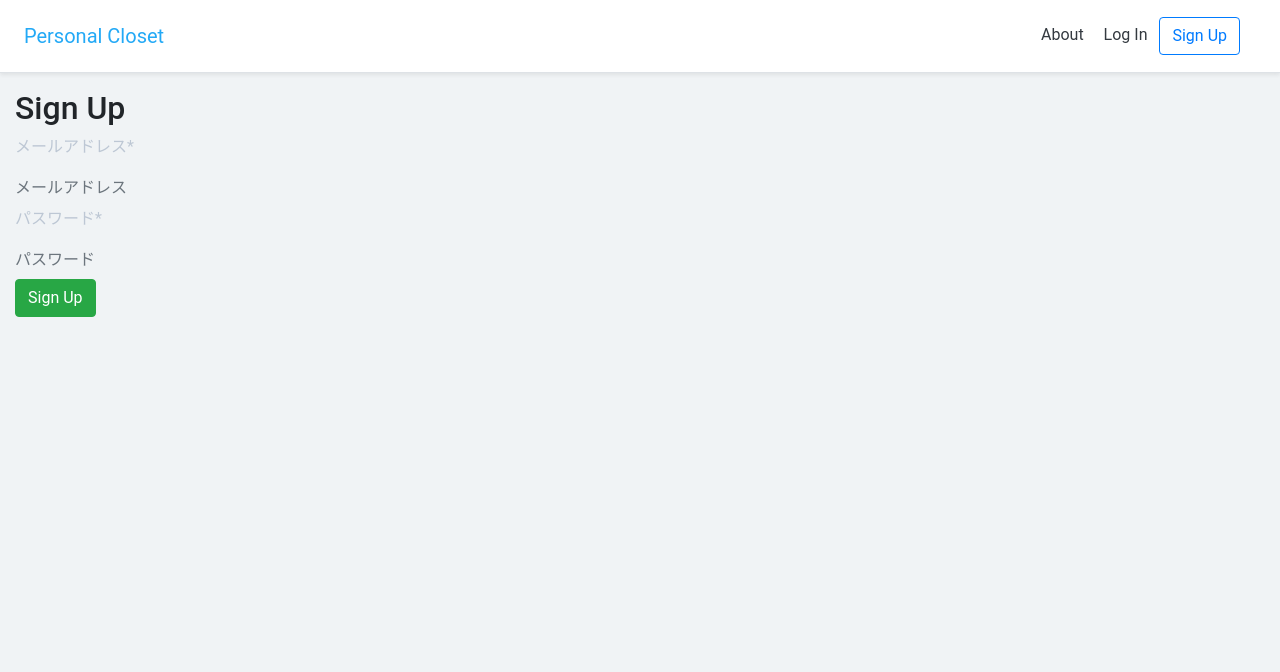
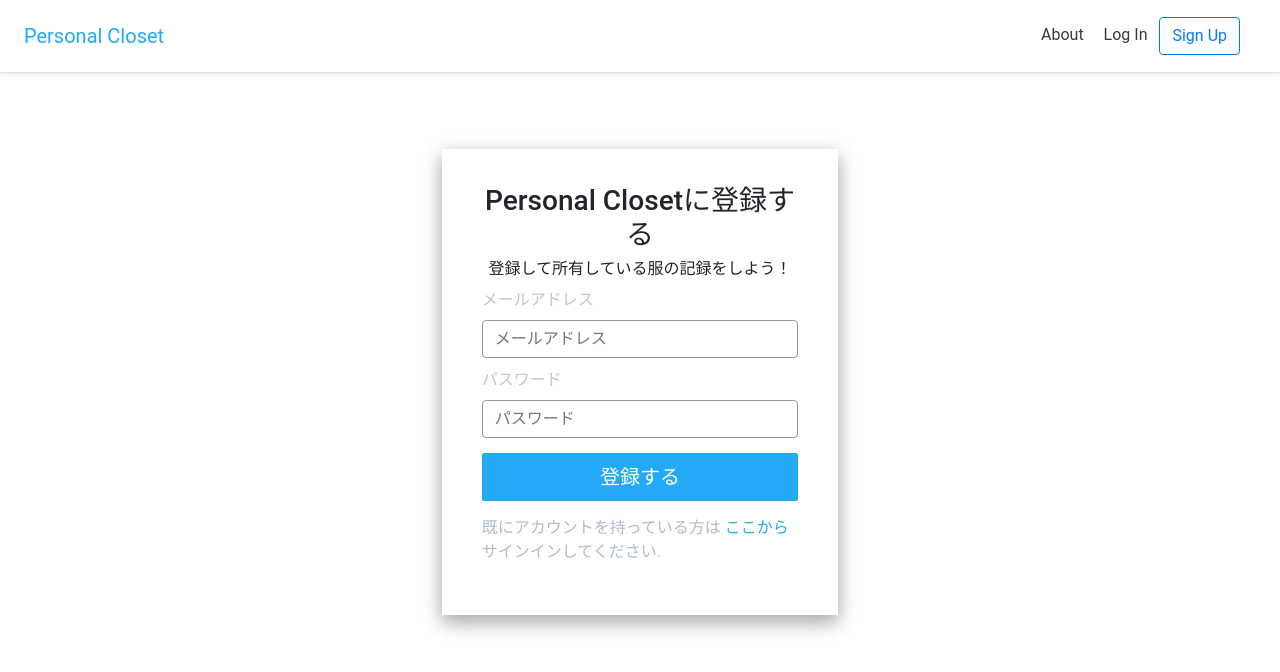
Before and after one commit to daikikuchi/Personal-closet, a Django app: page /accounts/signup/ in a window 1280 px wide. Shown: the top 672 px of the page. Run offline with Django 3.2, Linux system fonts and the light colour scheme; parts of the project's set-up code (start-up, migrations or seed data) failed here and were passed over; some libraries are stand-ins or nearby versions.

Commit message:
Created better UI for signup page

```diff
--- a/config/settings.py
+++ b/config/settings.py
@@ -171,3 +171,4 @@ ACCOUNT_AUTHENTICATION_METHOD = 'email' # Set auth method to email
 ACCOUNT_USER_MODEL_USERNAME_FIELD = None # Define that there is no user name field
 ACCOUNT_EMAIL_REQUIRED = True # Require email
 ACCOUNT_USERNAME_REQUIRED = False # do not require user name
+# ACCOUNT_LOGOUT_ON_GET = True
--- a/static/css/base.css
+++ b/static/css/base.css
@@ -1,14 +1,9 @@
-h1 {
-    color: red;
-}
-
 .bookcover {
     height: 300px;
     width: auto;
 }
 
 body {
-    background-color: #f0f3f5;
 	font-family: 'Roboto';
 }
 
@@ -57,7 +52,7 @@ body {
 	border-radius: 2px;
 	background-color: #23a9f6;
 	border-color: #23a9f6;
-	margin: 10px 0px;
+	margin: 15px 0px;
 }
 
 p {
@@ -130,3 +125,15 @@ div.field > input, div.field > textarea, div.field > select, div.field > button
 	background-color: rgb(108, 116, 236);
 	color:white;
 }
+
+/* .login-button {
+    background: none!important;
+    border: none;
+    padding: 0!important;
+    /*optional*/
+    font-family: arial, sans-serif;
+    /*input has OS specific font-family*/
+    color: #069;
+    text-decoration: underline;
+    cursor: pointer;
+} */
--- a/templates/account/login.html
+++ b/templates/account/login.html
@@ -8,6 +8,7 @@
 <div class="row justify-content-center">
   <div class="col-md-4 col-md-offset-4">
     <div class="box">
+      <h4 style="text-align:center">ログイン</h4>
       {% get_providers as socialaccount_providers %}
       {% for provider in socialaccount_providers %}
       <!-- ソーシャルログオン start -->
--- a/templates/account/logout.html
+++ b/templates/account/logout.html
@@ -5,7 +5,7 @@
 
 {% block content %}
   <h1>Log Out</h1>
-  <p>Are you sure you want to log out?</p>
+  <p>ログアウトしますか?</p>
   <form method="post" action="{% url 'account_logout' %}">
     {% csrf_token %}
     {{ form|crispy }}
--- a/templates/account/signup.html
+++ b/templates/account/signup.html
@@ -1,13 +1,44 @@
 {% extends 'base.html' %}
-{% load crispy_forms_tags %}
 
-{% block title %}Sign Up{% endblock title %}
+{% block head_title %}ユーザ登録画面{% endblock %}
 
 {% block content %}
- <h2>Sign Up</h2>
- <form method="post">
-     {% csrf_token %}
-     {{ form|crispy }}
-     <button class="btn btn-success" type="submit">Sign Up</button>
- </form>
-{% endblock content %}
+<div class="row justify-content-center">
+    <div class="col-md-4 col-md-offset-4">
+        <div class="box">
+            <h3 style="text-align:center">Personal Closetに登録する</h4>
+            <h6 style="text-align:center">登録して所有している服の記録をしよう！</h6>
+
+            <form class="signup" id="signup_form" method="post" action="{% url 'account_signup' %}">
+                {% csrf_token %}
+
+                {% for field in form %}
+
+
+                <div class="form-group field">
+                    <label for="{{ field.id_for_label }}">{{field.label}}</label>
+                    {{ field }}
+                    {% if field.errors %}
+                    <div class="alert-message">
+                        {{ field.errors }}
+                    </div>
+                    {% endif %}
+                </div>
+
+                {% endfor %}
+
+
+                <!-- アラートメッセージの表示-->
+
+                {% if redirect_field_value %}
+                <input type="hidden" name="{{ redirect_field_name }}" value="{{ redirect_field_value }}" />
+                {% endif %}
+
+                <button type="submit" class="btn-block btn btn-lg btn-primary">登録する</button>
+                <p>既にアカウントを持っている方は <a href="{{ login_url }}">ここから</a>サインインしてください.</p>
+            </form>
+        </div>
+    </div>
+</div>
+
+{% endblock %}
```
Also changed, not shown: templates/base.html (+7 -0 lines).
